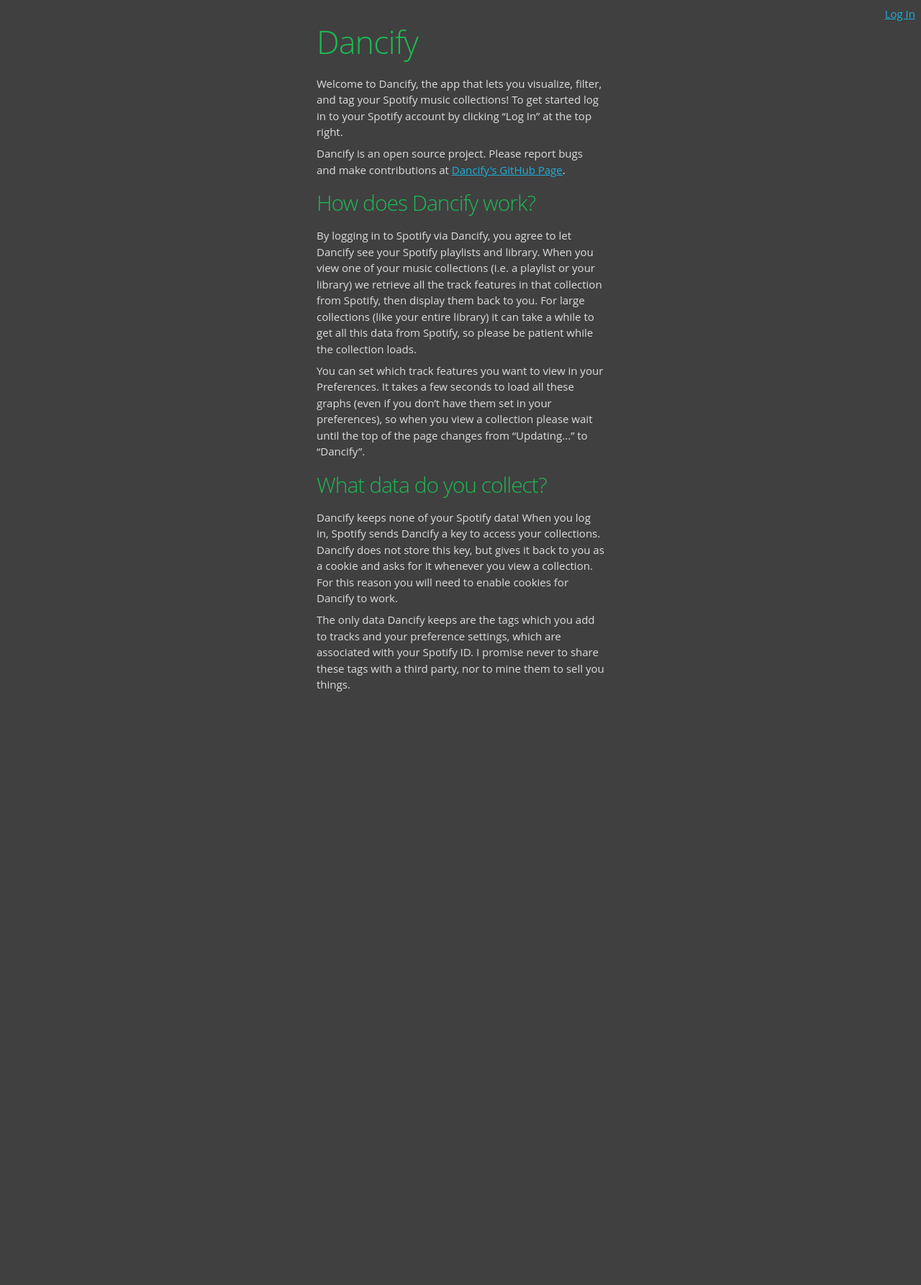
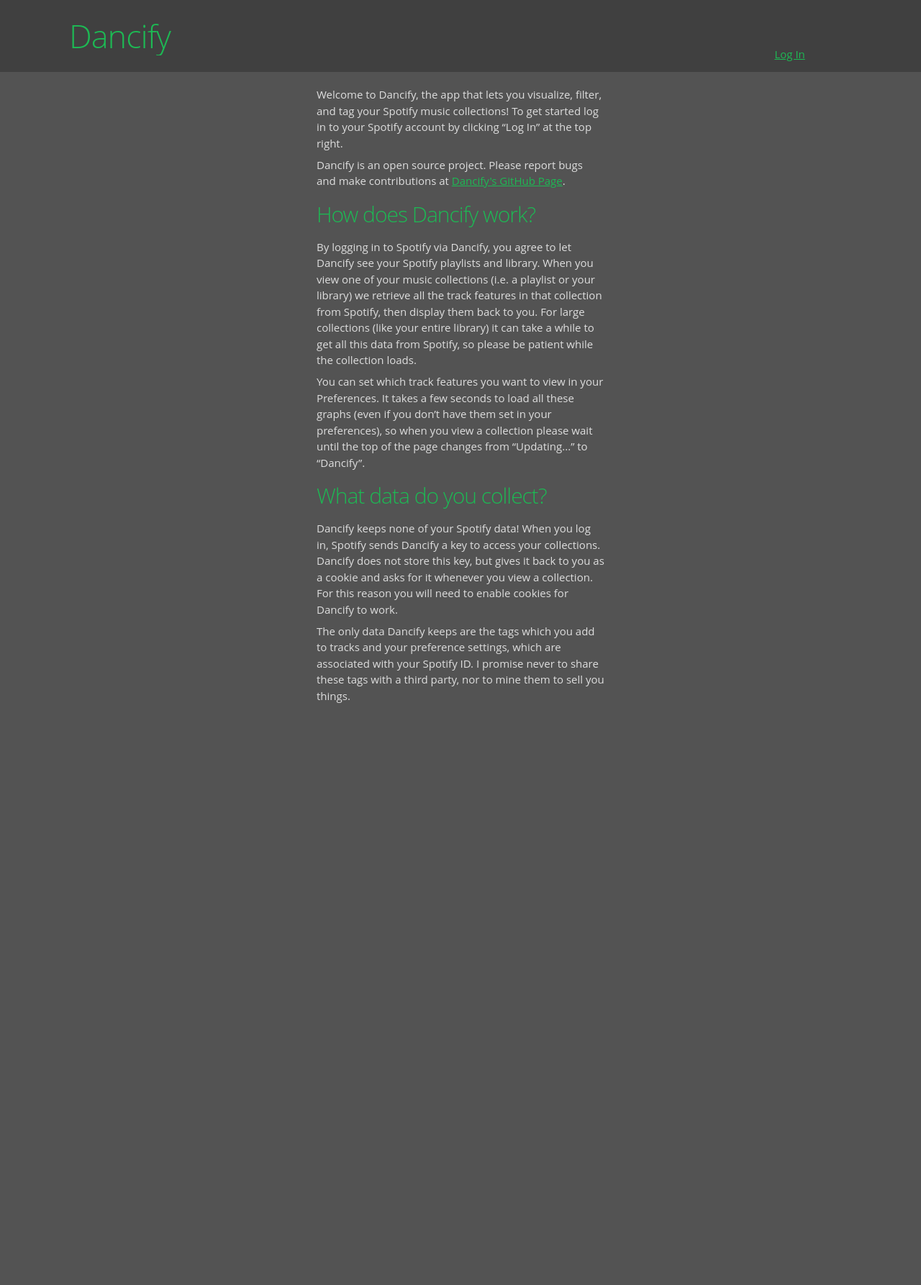
Before and after one commit to channsoden/dancify, a Flask app: page / in a window 1280 px wide. Shown: the whole page at 72% size. Before the commit the page ends 961 px from the top, so only its background shows below. Run offline with Flask 3, Linux system fonts and the light colour scheme; parts of the project's set-up code (start-up, migrations or seed data) failed here and were passed over.

Commit message:
Retool styling

```diff
--- a/dancify/static/style.css
+++ b/dancify/static/style.css
@@ -73,17 +71,17 @@
 are based on 10px sizing. So basically 1.5rem = 15px :) */
 html {
   font-size: 62.5%;
-  background: #404040 }
+  background: #535353 }
 body {
   font-size: 1.5em; /* currently ems cause chrome bug misinterpreting rems on body element */
   line-height: 1.5em;
   font-weight: 400;
   font-family: "Open Sans", "HelveticaNeue", "Helvetica Neue", Helvetica, Arial, sans-serif;
   color: #dedede;
-  background: #404040 }
+  background: #535353 }
 
 #navigation {
-  text-align: right }
+   }
 
 
 /* Typography
@@ -92,13 +90,34 @@
   margin-top: 0;
   margin-bottom: 0;
   font-weight: 300;
-  color: #1db954}
+  color: #1db954;
+  font-size: 2.0rem;
+  line-height: 1.6;
+  letter-spacing: 0;
+  margin-bottom: 0.75rem;
+  margin-top: 0.75rem;}
+
+@media only screen and (min-width: 600px) {
+    h1 { font-size: 3.0rem; line-height: 1.3;  letter-spacing: -.1rem; margin-bottom: 1.5rem; margin-top: 1.5rem;}
+    h2 { font-size: 2.6rem; line-height: 1.35; letter-spacing: -.08rem; margin-bottom: 1.2rem; margin-top: 1.2rem;}
+    h3, h4, h5, h6 { font-size: 2.2rem; line-height: 1.5;  letter-spacing: -.05rem; margin-bottom: 0.6rem; margin-top: 0.6rem;}
+}
+
+@media only screen and (min-width: 800px) {
+    h1 { font-size: 3.6rem; line-height: 1.25; letter-spacing: -.1rem; margin-bottom: 1.8rem; margin-top: 1.8rem;}
+    h2 { font-size: 3.0rem; line-height: 1.3;  letter-spacing: -.1rem; margin-bottom: 1.5rem; margin-top: 1.5rem;}
+    h3 { font-size: 2.6rem; line-height: 1.35; letter-spacing: -.08rem; margin-bottom: 1.2rem; margin-top: 1.2rem;}
+    h4, h5, h6 { font-size: 2.2rem; line-height: 1.5;  letter-spacing: -.05rem; margin-bottom: 0.6rem; margin-top: 0.6rem;}
+}
+
+@media only screen and (min-width: 1200px) {
     h1 { font-size: 4.5rem; line-height: 1.2;  letter-spacing: -.1rem; margin-bottom: 2rem; }
     h2 { font-size: 3.6rem; line-height: 1.25; letter-spacing: -.1rem; margin-bottom: 1.8rem; margin-top: 1.8rem;}
     h3 { font-size: 3.0rem; line-height: 1.3;  letter-spacing: -.1rem; margin-bottom: 1.5rem; margin-top: 1.5rem;}
     h4 { font-size: 2.6rem; line-height: 1.35; letter-spacing: -.08rem; margin-bottom: 1.2rem; margin-top: 1.2rem;}
     h5 { font-size: 2.2rem; line-height: 1.5;  letter-spacing: -.05rem; margin-bottom: 0.6rem; margin-top: 0.6rem;}
     h6 { font-size: 2.0rem; line-height: 1.6;  letter-spacing: 0; margin-bottom: 0.75rem; margin-top: 0.75rem;}
+}
 
 p {
   margin-top: 0; }
@@ -118,11 +137,11 @@
 /* Links
 –––––––––––––––––––––––––––––––––––––––––––––––––– */
 a {
-  color: #1EAEDB;
-  text-decoration: underline;
+  color: #1db954;
   cursor: pointer;}
 a:hover {
-  color: #0FA0CE; }
+    color: #15843c;
+    text-decoration: underline;}
 
 
 /* Buttons
@@ -362,6 +381,81 @@
 
 /* Classes
 –––––––––––––––––––––––––––––––––––––––––––––––––– */
+
+.stickyheader {
+    position:fixed;
+    top:0;
+    left:0;
+    width: 100vh;
+    padding: 0 40vw 0 7.5vw;
+    background: #404040;
+    z-index:10;
+    display: grid;
+    grid-template-columns: 40vw 36vw 50px;
+    grid-template-rows: 50px 50px
+}
+
+.header-title {
+    grid-column-start: 1;
+    grid-column-end: 2;
+    grid-row-start: 1;
+    grid-row-end: 3;
+    align-self: center;
+    white-space: nowrap;
+    overflow: hidden;
+}
+
+.header-profile {
+    grid-column-start: 2;
+    grid-column-end: 3;
+    grid-row-start: 1;
+    grid-row-end: 2;
+    text-align: right;
+    align-self: center;
+    margin-right: 4px
+}
+
+.header-profile-pic {
+    grid-column-start: 3;
+    grid-column-end: 4;
+    grid-row-start: 1;
+    grid-row-end: 2;
+    align-self: center
+}
+
+.header-nav {
+    grid-column-start: 2;
+    grid-column-end: 4;
+    grid-row-start: 2;
+    grid-row-end: 3;
+    text-align: right;
+    align-self: center
+}
+
+h1.ingrid {
+    margin: 0;
+}
+
+section.body {
+    margin-top: 100px;
+    z-index:1
+}
+
+div.content {
+    padding: 20px 7.5vw 0 7.5vw;
+}
+
+/* Styling for the frame containing the dash elements.
+--vh and --vw are set by JS in teh collection.html template. */
+.dash {
+    position: absolute;
+    overflow: auto;
+    width: 98%;/* Use vw as a fallback for browsers that do not support Custom Properties */
+    width: calc(var(--vw, 1vw) * 100);
+    height: 80%; /* Use vh as a fallback for browsers that do not support Custom Properties */
+    height: calc(var(--vh, 1vh) * 100);
+}
+
 div.narrow {
     max-width: 400px;
     margin: 0 auto
--- a/dancify/templates/base.html
+++ b/dancify/templates/base.html
@@ -1,33 +1,57 @@
 <!doctype html>
 <title>Dancify</title>
 <link rel="stylesheet" href="{{ url_for('static', filename='style.css') }}">
-<nav>
-  <div id="navigation">
+
+<section id="header">
+  <header class="stickyheader">
+    {% block header_scripts %} {% endblock %}
+    <div class="header-title" id='pagetitle'>
+      <h1 class='ingrid'>{% block title %}{% endblock %}</h1>
+    </div>
+
     {% if g.user %}
-      <span>{{ g.user['display_name'] }}
+    <div class="header-profile" id="profile">
+      {{ g.user['display_name'] }}
+    </div>
+
+    <div class="header-profile-pic" id="profile">
       {% if g.user['images'] %}
-        <img src="{{ g.user['images'][0]['url'] }}" alt="{{ g.user['display_name'] }}" height="50" width="50">
+      <img src="{{ g.user['images'][0]['url'] }}"
+	   alt="{{ g.user['display_name'] }}"
+	   height="50" width="50">
       {% else %}
-	<img src="/static/images/user.jpg" alt="{{ g.user['display_name'] }}" height="50" width="50">
+      <img src="/static/images/user.jpg"
+	   alt="{{ g.user['display_name'] }}"
+	   height="50" width="50">
       {% endif %}
-	</span>
-      <br>
+    </div>
+
+    <nav class="header-nav" id="header-navigation">
       <a href="{{ url_for('auth.logout') }}">Log Out</a>
       <a href="{{ url_for('collections.playlists') }}">Playlists</a>
       <a href="/viz/library">Library</a>
       <a href="/search">Search</a>
       <a href="{{ url_for('preferences.collections') }}">Preferences</a>
+      </nav>
     {% else %}
+    <div class="header-profile" id="profile"></div>
+    <div class="header-profile-pic" id="profile"></div>
+    <nav class="header-nav" id="header-navigation">
       <a href="{{ url_for('auth.login') }}">Log In</a>
+    </nav>
     {% endif %}
-  </div>
-</nav>
-<section class="content">
-  <header>
-    {% block header %}{% endblock %}
+
   </header>
+</section>
+
+<section class="body" id="body">
   {% for message in get_flashed_messages() %}
     <div class="flash">{{ message }}</div>
-  {% endfor %}
-  {% block content %}{% endblock %}
+    {% endfor %}
+  <div class="content">
+    {% block content %}{% endblock %}
+  </div>
+  <div class="dash">
+    {% block dash %}{% endblock %}
+  </div>
 </section>
--- a/dancify/templates/preferences/collections.html
+++ b/dancify/templates/preferences/collections.html
@@ -1,10 +1,6 @@
 {% extends 'base.html' %}
 
-{% block header %}
-<div class="narrow">
-  <h1>{% block title %}Preferences{% endblock %}</h1>
-</div>
-{% endblock %}
+{% block title %}Preferences{% endblock %}
 
 {% block content %}
 <div class="narrow">
--- a/dancify/templates/search.html
+++ b/dancify/templates/search.html
@@ -1,10 +1,6 @@
 {% extends 'base.html' %}
 
-{% block header %}
-<div class="narrow">
-  <h1>{% block title %}Search{% endblock %}</h1>
-</div>
-{% endblock %}
+{% block title %}Search{% endblock %}
 
 {% block content %}
 <div class="wide">
--- a/dancify/templates/welcome.html
+++ b/dancify/templates/welcome.html
@@ -1,12 +1,6 @@
 {% extends 'base.html' %}
 
-
-
-{% block header %}
-<div class="narrow">
-  <h1>{% block title %}Dancify{% endblock %}</h1>
-<div
-{% endblock %}
+ {% block title %}Dancify{% endblock %}
 
 {% block content %}
 <div class="narrow">
```
Also changed, not shown: other parts of dancify/static/style.css (+51 -18 lines), dancify/music_collections.py (+64 -19 lines), dancify/spotipy_fns.py (+33 -8 lines), dancify/templates/auth/login.html (deleted, +0 -15 lines), dancify/templates/auth/register.html (deleted, +0 -15 lines), dancify/templates/collections/collection.html (+35 -8 lines), dancify/templates/collections/playlists.html (+2 -6 lines), dancify/vizualization/callbacks.py (+11 -18 lines), dancify/vizualization/elements.py (+7 -5 lines), dancify/vizualization/layout.py (+2 -13 lines). Lines whose indentation alone changed are shown as unchanged.
